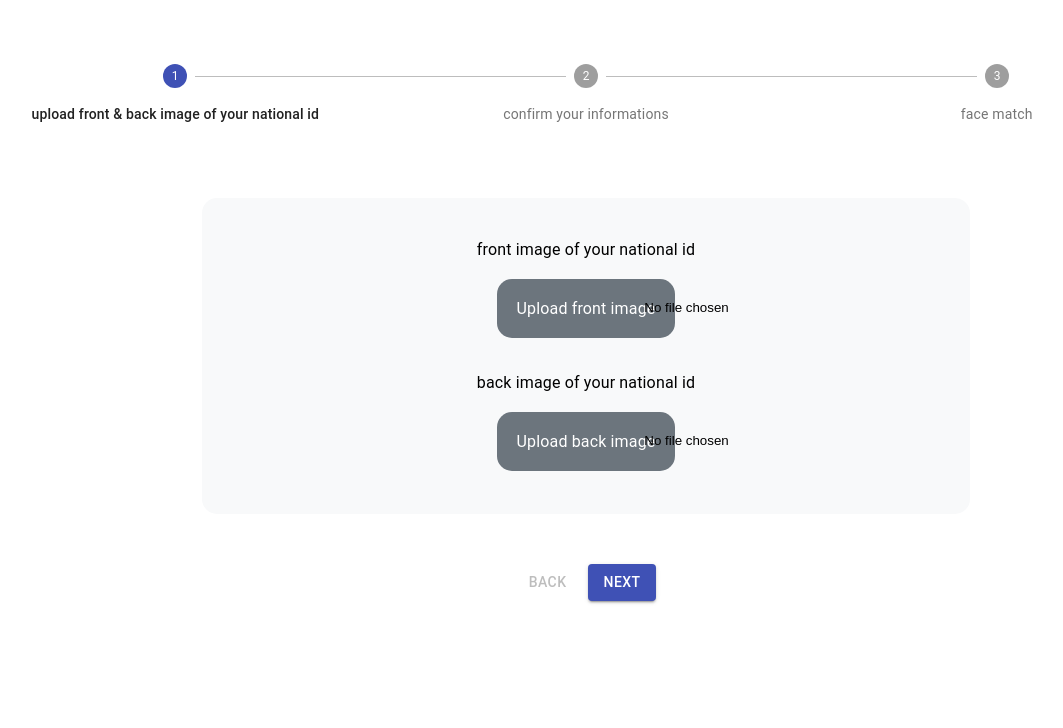
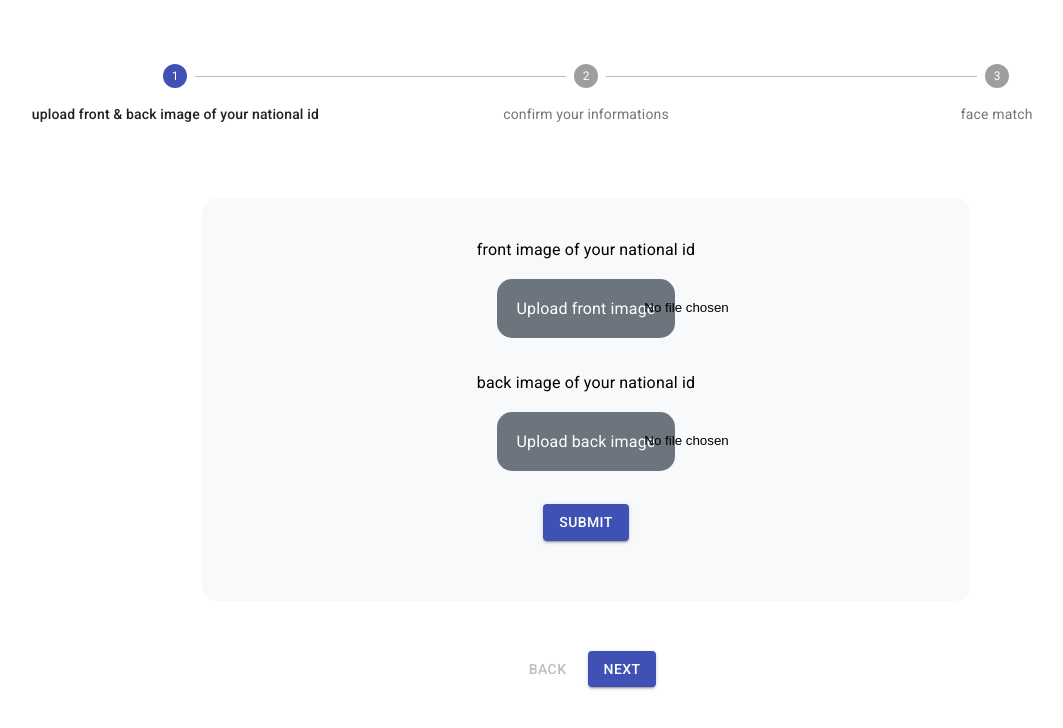
Before and after one commit to m7mdZayan/identity-validation, a React (Create React App) app: page / in a window 1280 px wide. Shown: the top 728 px of the page, without its empty margins (54-1117 px from the left). Built offline with nearby package versions, Linux system fonts and the light colour scheme.

Commit message:
upload national id images & convert them to base64

```diff
--- a/package.json
+++ b/package.json
@@ -7,8 +7,10 @@
     "@testing-library/jest-dom": "^5.14.1",
     "@testing-library/react": "^11.2.7",
     "@testing-library/user-event": "^12.8.3",
+    "axios": "^0.21.1",
     "react": "^17.0.2",
     "react-dom": "^17.0.2",
+    "react-hot-toast": "^2.0.0",
     "react-scripts": "4.0.3",
     "web-vitals": "^1.1.2"
   },
--- a/public/index.html
+++ b/public/index.html
@@ -10,11 +10,9 @@
       content="Web site created using create-react-app"
     />
 
-    <link rel="preconnect" href="https://fonts.googleapis.com" />
-    <link rel="preconnect" href="https://fonts.gstatic.com" crossorigin />
     <link
-      href="https://fonts.googleapis.com/css2?family=Poppins:wght@300;400;700&display=swap"
       rel="stylesheet"
+      href="https://fonts.googleapis.com/css?family=Roboto:300,400,500,700&display=swap"
     />
 
     <link rel="apple-touch-icon" href="%PUBLIC_URL%/logo192.png" />
--- a/src/components/ValidationForm.js
+++ b/src/components/ValidationForm.js
@@ -1,10 +1,11 @@
-import React from "react";
+import React, { useState } from "react";
 import { makeStyles } from "@material-ui/core/styles";
 import Stepper from "@material-ui/core/Stepper";
 import Step from "@material-ui/core/Step";
 import StepLabel from "@material-ui/core/StepLabel";
 import Button from "@material-ui/core/Button";
 import Typography from "@material-ui/core/Typography";
+import NationalIdForm from "./nationalIdForm/NationalIdForm";
 
 const useStyles = makeStyles((theme) => ({
   root: {
@@ -30,26 +31,7 @@ function getSteps() {
 function getStepContent(stepIndex) {
   switch (stepIndex) {
     case 0:
-      return (
-        <>
-          <form className="nationalid__form">
-            <p className="form__label"> front image of your national id </p>
-            <div className="form__control">
-              <label class="fileContainer">
-                Upload front image
-                <input type="file" />
-              </label>
-            </div>
-            <p className="form__label mt-50">back image of your national id</p>
-            <div className="form__control">
-              <label class="fileContainer">
-                Upload back image
-                <input type="file" />
-              </label>
-            </div>
-          </form>
-        </>
-      );
+      return <NationalIdForm />;
     case 1:
       return "What is an ad group anyways?";
     case 2:
@@ -95,7 +77,7 @@ function ValidationForm() {
           </div>
         ) : (
           <div>
-            <Typography className={classes.instructions}>
+            <Typography component={"div"} className={classes.instructions}>
               {getStepContent(activeStep)}
             </Typography>
             <div>
--- /dev/null
+++ b/src/components/nationalIdForm/NationalIdForm.js
@@ -0,0 +1,72 @@
+import React, { useState } from "react";
+import Button from "@material-ui/core/Button";
+import axios from "axios";
+import toast, { Toaster } from "react-hot-toast";
+
+const NationalIdForm = () => {
+  const [frontImg, setFrontImg] = useState(null);
+  const [backImg, setBackImg] = useState(null);
+
+  const hanldeUploadImg = (img, setImg) => {
+    var reader = new FileReader();
+    reader.onloadend = function () {
+      setImg(reader.result);
+    };
+    reader.readAsDataURL(img);
+  };
+
+  const handleSubmit = () => {
+    if (!frontImg || !backImg) {
+      toast.error("please fill all fields");
+    }
+
+    console.log(frontImg);
+    console.log(backImg);
+  };
+
+  return (
+    <>
+      <Toaster
+        position="top-center"
+        toastOptions={{
+          style: {
+            fontSize: "25px",
+          },
+        }}
+      />
+      <form className="nationalid__form">
+        <p className="form__label"> front image of your national id </p>
+        <div className="form__control">
+          <label className="fileContainer">
+            Upload front image
+            <input
+              type="file"
+              onChange={(e) => hanldeUploadImg(e.target.files[0], setFrontImg)}
+            />
+          </label>
+        </div>
+        <p className="form__label mt-50">back image of your national id</p>
+        <div className="form__control">
+          <label className="fileContainer">
+            Upload back image
+            <input
+              type="file"
+              onChange={(e) => hanldeUploadImg(e.target.files[0], setBackImg)}
+            />
+          </label>
+        </div>
+
+        <Button
+          onClick={handleSubmit}
+          variant="contained"
+          className="mt-50"
+          color="primary"
+        >
+          submit
+        </Button>
+      </form>
+    </>
+  );
+};
+
+export default NationalIdForm;
```
Also changed, not shown: 1 other file (tests, documents, lock files or other folders).
